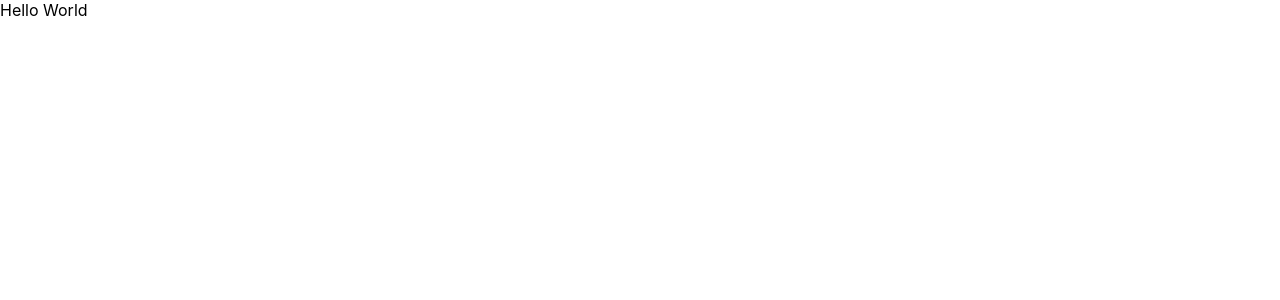
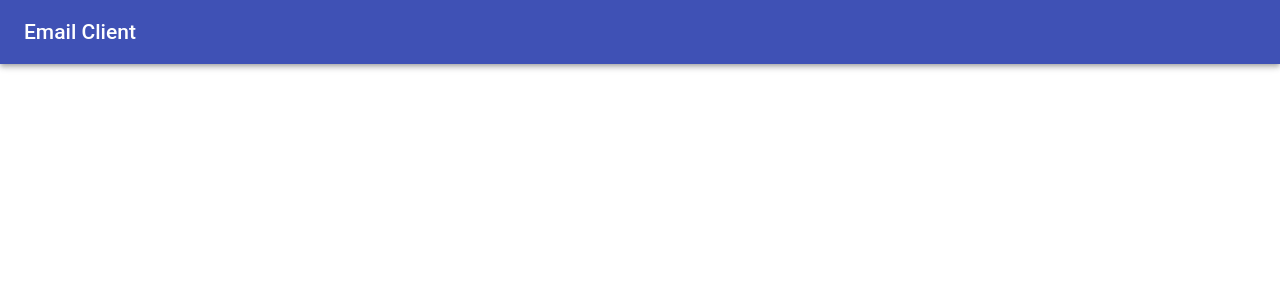
Before and after one commit to yufrances90/AnEmailClient, a React (Create React App) app in the folder front-end/emailclient/: page / in a window 1280 px wide. Shown: the top 300 px of the page. Built offline with nearby package versions, Linux system fonts and the light colour scheme.

Commit message:
feat: Added navigation bar

```diff
--- a/front-end/emailclient/src/App.js
+++ b/front-end/emailclient/src/App.js
@@ -1,11 +1,13 @@
 import React, { Component } from 'react';
 import './App.css';
+
+import CNavbar from './components/CNavbar';
 
 class App extends Component {
     render() {
         return (
             <div>
-                Hello World
+                <CNavbar />
             </div>
         );
     }
--- /dev/null
+++ b/front-end/emailclient/src/components/CNavbar.js
@@ -0,0 +1,27 @@
+import React, { Component } from 'react';
+
+import {
+    AppBar,
+    Toolbar,
+    Typography
+} from '@material-ui/core';
+
+class CNavbar extends Component {
+
+    render() {
+
+        return (
+            <div>
+                <AppBar position="static">
+                    <Toolbar>
+                        <Typography variant="title" color="inherit">
+                            Email Client
+                        </Typography>
+                    </Toolbar>
+                </AppBar>
+            </div>
+        );
+    }
+}
+
+export default CNavbar;
```
